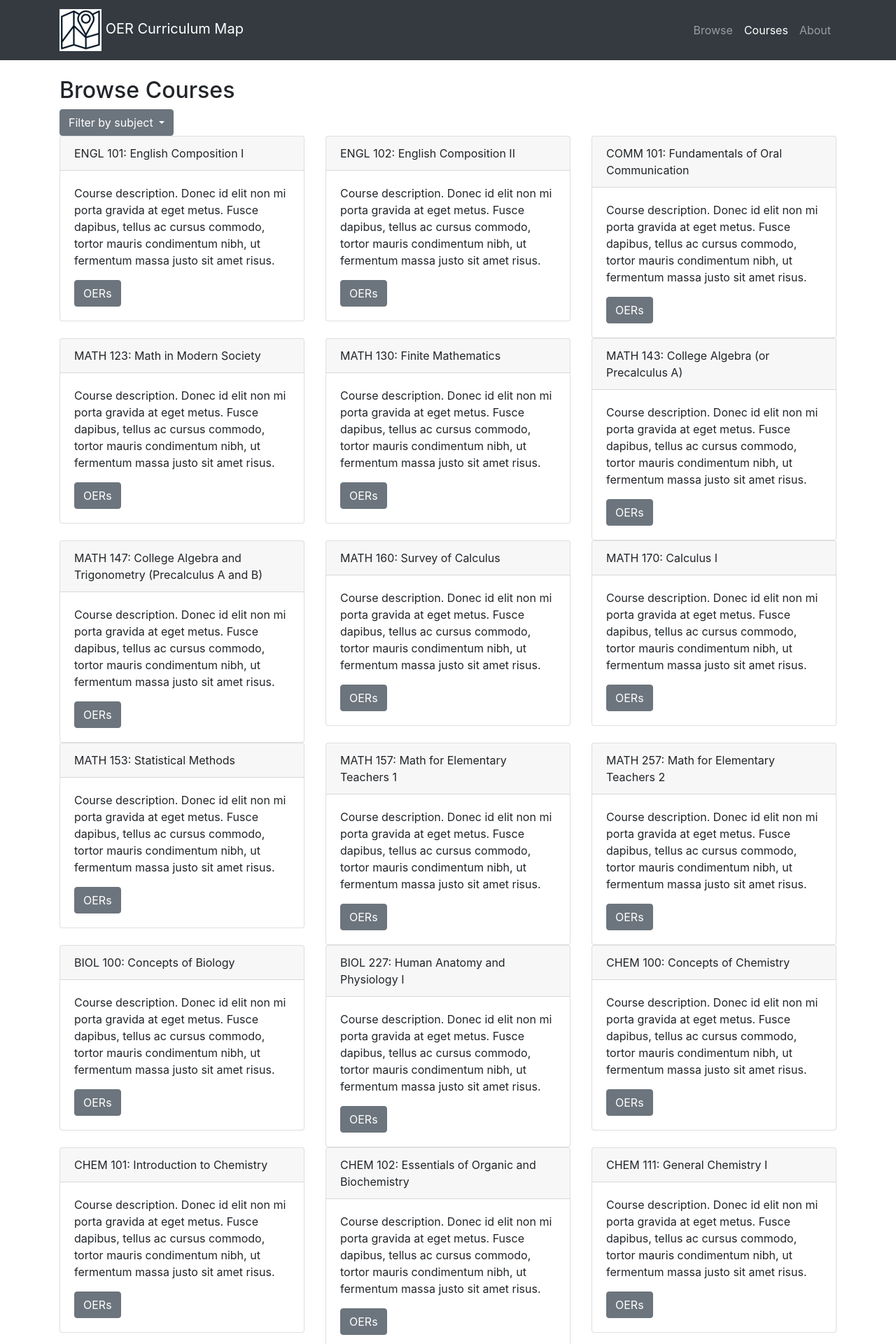
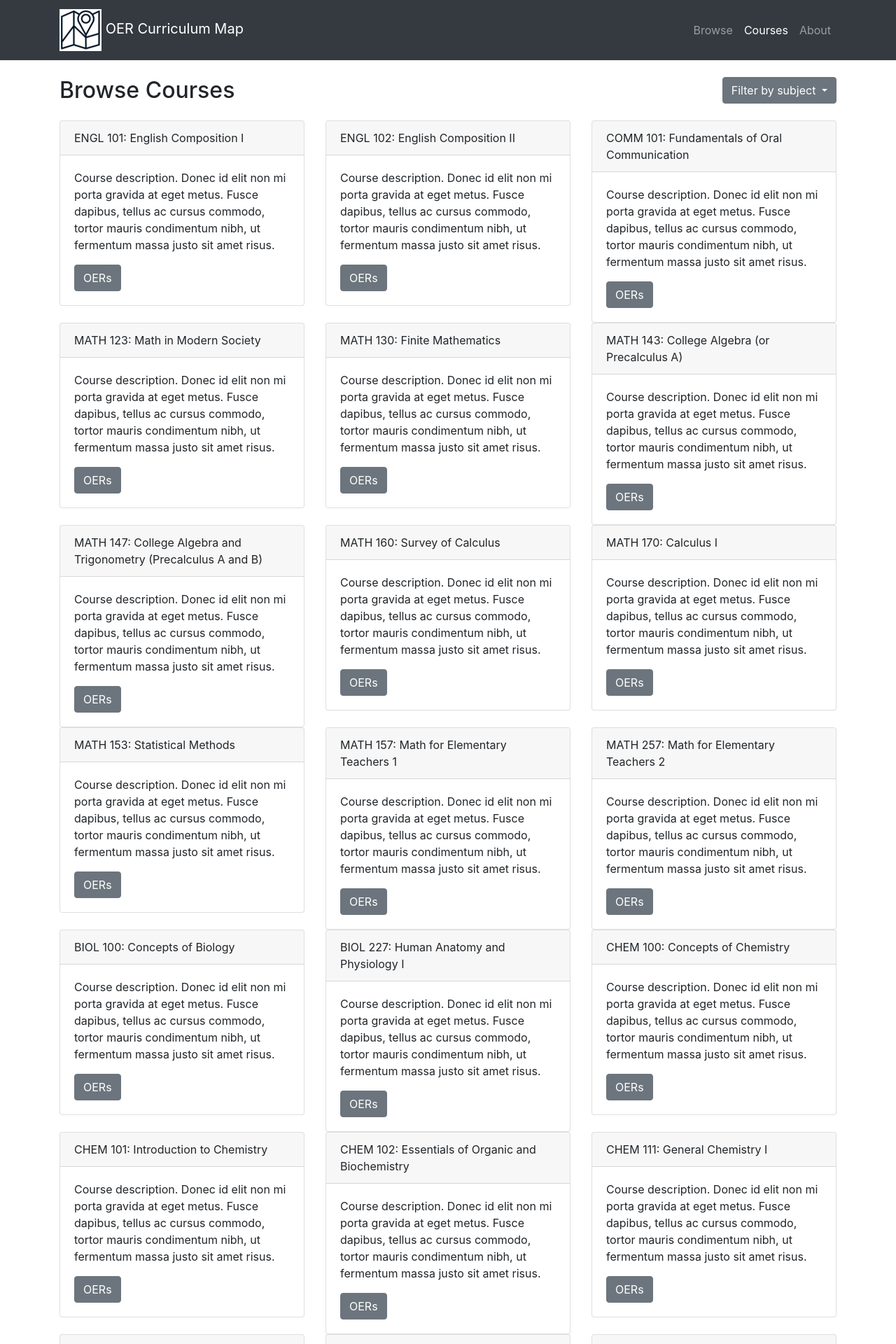
Before and after one commit to uidaholib/oer-curriculum-map, a Jekyll site: the page built from courses.md, in a window 1280 px wide. Shown: the top 1920 px of the page at 70% size. Built offline with Jekyll 4.4.1, drawn with Linux system fonts in a browser that asks for light colours.

Commit message:
implement course filtering

```diff
--- a/_includes/js/subjects-js.html
+++ b/_includes/js/subjects-js.html
@@ -1,48 +1,15 @@
-{%- comment -%} find all unique subjects used in the metadata {%- endcomment -%}
-{%- assign min-count = 0 %}
-{%- assign items = site.data.metadata -%}
-{%- assign subs = "" | split: "," -%}
-{%- for item in items -%}
-	{%- assign isubs = item.subjects | split: ";" -%}
-    {%- for s in isubs -%}
-        {%- assign ss = s | strip | downcase -%}
-        {%- assign subs = subs | push: ss -%}
-    {%- endfor -%}
-{%- endfor -%}
-{%- assign uniqueSubjects = subs | uniq | sort -%}
-
 <script>
-    var subjectTerms = [ {%- for unique in uniqueSubjects -%}{%- assign count = 0 -%}{%- for c in subs -%}{%- if c == unique -%}{%- assign count = count | plus: 1 -%}{%- endif -%}{%- endfor -%}{%- if count > min-count -%}{ "subject" : "{{ unique | capitalize }}", "count" : {{ count }} }{% if forloop.last == false %}, {% endif %}{% endif %}{% endfor %} ];
-    var counts = subjectTerms.map(function(obj){ return obj.count; });
-    var countMax = counts.reduce(function(a, b) {
-        return Math.max(a, b);
+    $(".filter").click(function() {
+        var filterClass = $(this).attr("id");
+        $(".filter").removeClass("active");
+        $(this).addClass("active");
+        if (filterClass == "all") {
+            $(".course").show();
+        }
+        else {
+            var test = "." + filterClass;
+            $(".course").hide();
+            $(test).show();
+        }
     });
-    var countMin = 1;
-    var cloud = document.getElementById("htmltagcloud");
-    /* Fisher-Yates shuffle https://bost.ocks.org/mike/shuffle/ */
-    function shuffle(array) {
-        var m = array.length, t, i;
-        while (m) {
-        i = Math.floor(Math.random() * m--);
-        t = array[m];
-        array[m] = array[i];
-        array[i] = t;
-        }
-        return array;
-    }
-    function mapSize(x) {
-        return Math.round((x - countMin) * (9) / (countMax - countMin) + 1);
-    }
-    /* create cloud */
-    function makeCloud(array) {
-        var i;
-        shuffle(array);
-        var item;
-        for (i = 0; i < array.length; i++) {
-            var size = mapSize(array[i].count)
-            item = '<p class="wrd tagcloud' + size + '"><a target="_blank" href="https://digital.lib.uidaho.edu/cdm4/results.php?CISOOP1=exact&amp;CISOBOX1=' + array[i].subject + '&amp;CISOFIELD1=subjed&amp;CISOOP2=exact&amp;CISOBOX2=&amp;CISOFIELD2=creato&amp;CISOOP3=any&amp;CISOBOX3=&amp;CISOFIELD3=descri&amp;CISOOP4=none&amp;CISOBOX4=&amp;CISOFIELD4=CISOSEARCHALL&amp;CISOROOT=/idahowater&amp;t=s">' + array[i].subject + '</a></p>';
-            cloud.innerHTML += item;
-        }
-    }
-    makeCloud(subjectTerms);
 </script>
--- a/_layouts/subjects.html
+++ b/_layouts/subjects.html
@@ -1,42 +1,5 @@
 ---
 layout: page
 ---
-<style>
-    #htmltagcloud{line-height:2.0em;word-spacing:normal;letter-spacing:normal;text-transform:none;text-align:center;text-indent:0; -webkit-border-radius: 15px;
-    -moz-border-radius: 15px;
-    border-radius: 15px;  }
-    #htmltagcloud a:link{text-decoration:none;padding:2px;}
-    #htmltagcloud a:visited{text-decoration:none}
-    #htmltagcloud a:hover{color:white;background-color:#46E9B8; -webkit-border-radius: 15px;
-    -moz-border-radius: 15px;
-    border-radius: 15px; padding:2px;}
-    #htmltagcloud a:active{color:white;background-color:#65BA85;}
-    .wrd{padding:0 5px;display:inline-block;}
-    .wrd a{text-decoration:none;}
-    .tagcloud0{font-size:0.8em;color:#65BA85;z-index:10;}
-    .tagcloud0 a{color:#65BA85;}
-    .tagcloud1{font-size:0.8 em;color:#65BA85;z-index:9;}
-    .tagcloud1 a{color:#65BA85;}
-    .tagcloud2{font-size:1.2em;color:#33D18F;z-index:8;}
-    .tagcloud2 a{color:#33D18F;}
-    .tagcloud3{font-size:1.4em;color:#33D18F;z-index:7;}
-    .tagcloud3 a{color:#33D18F;}
-    .tagcloud4{font-size:1.7em;color:#46E9B7;z-index:6;}
-    .tagcloud4 a{color:#46E9B7;}
-    .tagcloud5{font-size:2.0em;color:#46E9B7;z-index:5;}
-    .tagcloud5 a{color:#46E9B7;}
-    .tagcloud6{font-size:2.4em;color:#87F9B2;z-index:4;}
-    .tagcloud6 a{color:#87F9B2;}
-    .tagcloud7{font-size:2.7em;color:#5E9D8A;z-index:3;}
-    .tagcloud7 a{color:#5E9D8A;}
-    .tagcloud8{font-size:3em;color:#5DC57D;z-index:2}
-    .tagcloud8 a{color:#5DC57D;}
-    .tagcloud9{font-size:3.3em;color:#46E9B8;z-index:1;}
-    .tagcloud9 a{color:#46E9B8;}
-    .tagcloud10{font-size:3.6em;color:#00D2B4;z-index:0;}
-    .tagcloud10 a{color:#00D2B4;}
-</style>
 
 {{ content }}
-
-<div id="htmltagcloud" style="margin: 0px 30px 30px; background: none repeat scroll 0% 0% rgb(64, 82, 79); padding: 4px;"></div>
--- a/courses.md
+++ b/courses.md
@@ -1,29 +1,30 @@
 ---
-layout: page
+layout: subjects
 title: Courses
 permalink: /courses/
 ---
 {%- assign courses = site.data.oer-curriculum-map | map: "course" | uniq -%}
 {% capture subjects %}{% for sub in courses %}{{ sub | split: " " | first }}{% unless forloop.last %};{% endunless %}{% endfor %}{% endcapture %}
 {% assign subjects = subjects | split: ";" | uniq %}
-<!-- https://www.w3schools.com/howto/howto_js_filter_elements.asp -->
-## Browse Courses
 
-<div class="dropdown">
-  <button class="btn btn-secondary dropdown-toggle" type="button" id="dropdownMenuButton" data-toggle="dropdown" aria-haspopup="true" aria-expanded="false">
-    Filter by subject
-  </button>
-  <div class="dropdown-menu" aria-labelledby="dropdownMenuButton">
-    <button class="dropdown-item active" type="button" onclick="filterSelection('all')">Show all</button>
-  {% for s in subjects %}
-    <button class="dropdown-item" type="button" onclick="filterSelection('{{ s }}')">{{ s }}</button>{% endfor %}
-  </div>
+<div class="row mb-3">
+<div class="col"><h2>Browse Courses</h2></div>
+    <div class="col"><div class="dropdown">
+        <button class="btn btn-secondary dropdown-toggle float-right" type="button" id="dropdownMenuButton" data-toggle="dropdown" aria-haspopup="true" aria-expanded="false">
+            Filter by subject
+        </button>
+        <div class="dropdown-menu" aria-labelledby="dropdownMenuButton">
+            <button class="dropdown-item filter active" type="button" id="all">Show all</button>
+        {% for s in subjects %}
+            <button class="dropdown-item filter" type="button" id="{{ s }}">{{ s }}</button>{% endfor %}
+        </div>
+    </div></div>
 </div>
 
 <div class="row justify-content-center" >
 {% for course in courses %}
 <!-- Button trigger modal -->
-<div class="col-md-4">
+<div class="col-md-4 course {{ course | split: " " | first }}">
     <div class="card" data-toggle="modal" data-target="#course{{ forloop.index }}">
         <div class="card-header" >{{ course }}</div>
         <div class="card-body">
```
Also changed, not shown: texts.md (deleted, +0 -19 lines).
